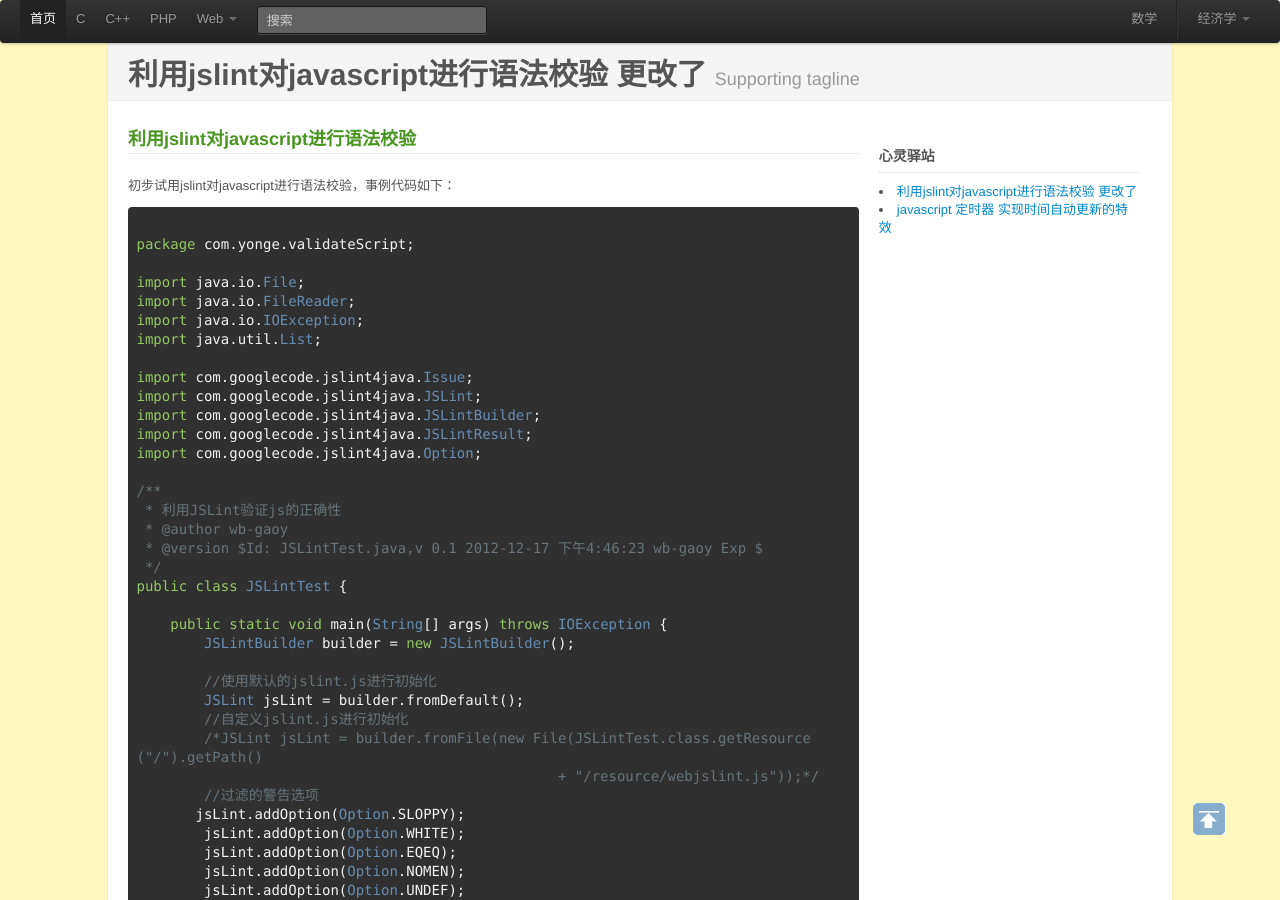
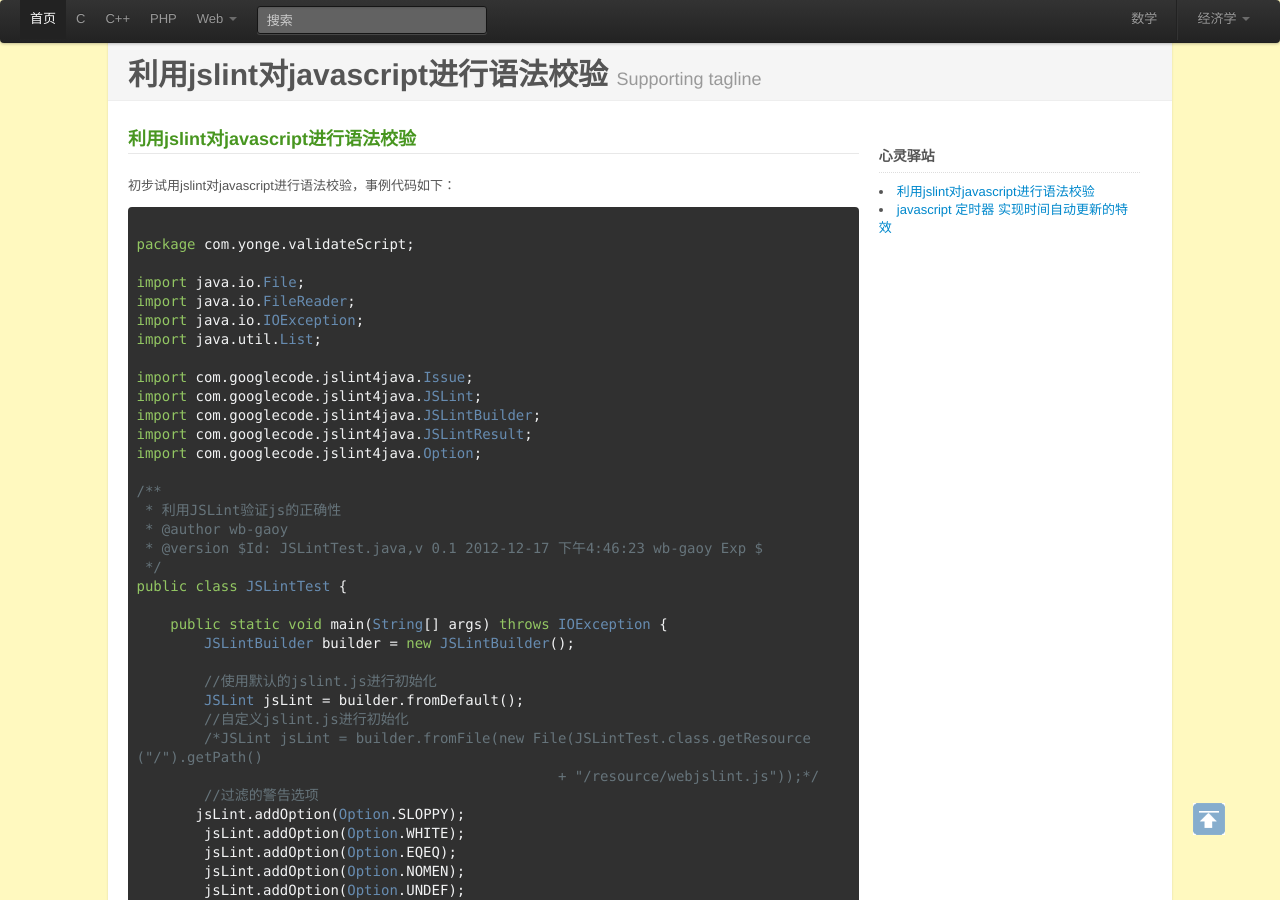
Before and after one commit to luwanlili/luwanlili.github.com, a Jekyll site: the page built from _posts/2012-12-08-利用jslint对javascript进行语法校验.html, in a window 1280 px wide and 900 px high. Built offline with Jekyll 4.4.1, drawn with Linux system fonts in a browser that asks for light colours.

Commit message:
namekkka33

```diff
--- a/_posts/2012-12-08-利用jslint对javascript进行语法校验.html
+++ b/_posts/2012-12-08-利用jslint对javascript进行语法校验.html
@@ -1,6 +1,6 @@
 ---
 layout: default
-title: 利用jslint对javascript进行语法校验 更改了
+title: 利用jslint对javascript进行语法校验
 ---
 <div class="page-header">
 <h1>{{ page.title }} <small>Supporting tagline</small></h1>
```
